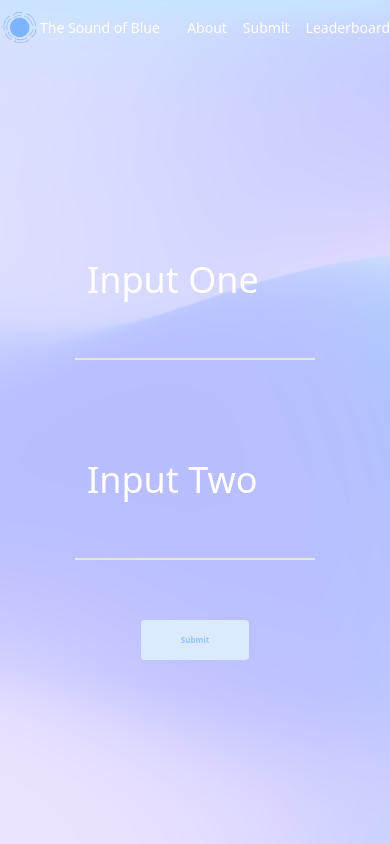
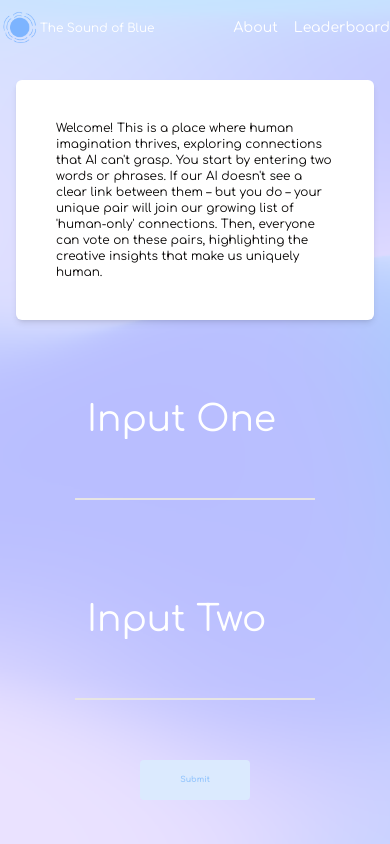
Before and after one commit to jackburrus/thesoundofblue, a Next.js app: page / in a window 390 px wide. Built offline with nearby package versions, Linux system fonts and the light colour scheme; what @supabase/auth-helpers-nextjs would draw is missing.

Commit message:
success/rejection messages added

```diff
--- a/app/layout.tsx
+++ b/app/layout.tsx
@@ -4,11 +4,16 @@ import AppProviders from './AppProviders';
 import Header from '@/components/Header';
 import { Metadata } from 'next';
 import { Gradient } from '@/utils/gradient';
+import { Comfortaa } from 'next/font/google';
 
 const siteConfig = {
 	title: 'The Sound of Blue',
 	description: `The Sound of Blue" is a captivating exploration into the complex tapestry of human thought and creativity. This innovative platform invites users to propose two seemingly unrelated phrases, and our AI calculates a 'relevance score' representing its interpretation of their connection. Phrases with the lowest scores — those connections most elusive to AI but meaningful to us — are compiled for users to upvote or downvote, democratically surfacing connections uniquely human. It's a fascinating blend of cognitive science, AI capabilities, and community engagement, offering a novel perspective on the kaleidoscopic ways we, as humans, perceive and connect ideas.`,
 };
+
+const comfortaa = Comfortaa({
+	subsets: ['latin-ext'],
+});
 
 export const metadata: Metadata = {
 	title: 'The Sound of Blue',
@@ -55,7 +60,7 @@ export default function RootLayout({ children }: { children: React.ReactNode })
 				<body>
 					{/* <Header /> */}
 
-					<main className="min-h-screen  flex flex-col items-center">{children}</main>
+					<main className={`min-h-screen  flex flex-col items-center ${comfortaa.className}`}>{children}</main>
 					<Toaster />
 				</body>
 			</AppProviders>
--- a/app/page.tsx
+++ b/app/page.tsx
@@ -13,15 +13,25 @@ import { useCompletion } from 'ai/react';
 import { Input } from '@/components/ui/input';
 import { Button } from '@/components/ui/button';
 import { useCreatePhrasePair } from '@/utils/react-query-hooks';
-import { useCallback, useEffect } from 'react';
+import { useCallback, useEffect, useState } from 'react';
 import { toast } from 'react-hot-toast';
 import { Gradient } from '@/utils/gradient';
 import Header from '@/components/Header';
+import { BadgeCheck, XCircle } from 'lucide-react';
 
 const formSchema = z.object({
 	inputOne: z.string().min(1).max(20),
 	inputTwo: z.string().min(1).max(20),
 });
+
+const WELCOME_MESSAGE = `Welcome! This is a place where human imagination thrives, exploring connections that AI can't grasp. You start by
+entering two words or phrases. If our AI doesn't see a clear link between them – but you do – your unique pair
+will join our growing list of 'human-only' connections. Then, everyone can vote on these pairs,
+highlighting the creative insights that make us uniquely human.`;
+
+const REJECTION_MESSAGE = `Thank you for your submission! However, our AI found a stronger connection between your phrases than expected. The purpose of 'The Sound of Blue' is to celebrate the unique and abstract connections that humans make - the ones that AI can't quite understand. Please try again with another pair of words or phrases. Let's uncover more connections that truly highlight the power of human imagination!`;
+
+const CONFIRMATION_MESSAGE = `Great job! Your pair of words or phrases has stumped our AI - it couldn't find a strong connection. This means your unique insight has been added to our list! Now, users from all over can vote on your connection, letting us together uncover the beautiful intricacies of human thought. Thanks for contributing to 'The Sound of Blue' and keep those creative connections coming!`;
 
 export default function Index() {
 	const gradient = new Gradient();
@@ -29,6 +39,8 @@ export default function Index() {
 		gradient.initGradient('#gradient-canvas');
 	}, []);
 	const { mutateAsync: mutateCreatePhrasePair } = useCreatePhrasePair();
+	const [activeMessage, setActiveMessage] = useState(WELCOME_MESSAGE);
+	// const [activeMessage, setActiveMessage] = useState(CONFIRMATION_MESSAGE);
 	const form = useForm<z.infer<typeof formSchema>>({
 		resolver: zodResolver(formSchema),
 		defaultValues: {
@@ -36,22 +48,6 @@ export default function Index() {
 			inputTwo: '',
 		},
 	});
-	const { handleSubmit, completion, isLoading, complete } = useCompletion({
-		api: '/api/get-connection-score',
-		body: { phraseOne: form.getValues('inputOne'), phraseTwo: form.getValues('inputTwo') },
-	});
-
-	const getConnectionScore = useCallback(
-		async (c: string) => {
-			const completion = await complete(c);
-			if (!completion) throw new Error('Failed to get connection score');
-			const relevance = JSON.parse(completion);
-			console.log(relevance, 'relavance');
-			// you should more validation here to make sure the response is valid
-			// if (typos?.length && !window.confirm('Typos found… continue?')) return
-		},
-		[complete],
-	);
 
 	async function onSubmit(values: z.infer<typeof formSchema>) {
 		// fetch the data from the api here
@@ -65,12 +61,12 @@ export default function Index() {
 		const connectionScore = await connectionScoreResponse.json();
 		//turn connection score into a number
 
-		console.log(connectionScore, 'connectionScore');
 		if (connectionScore > 10) {
-			toast.error('Connection score is too high');
+			// toast.error('Connection score is too high');
+			setActiveMessage(REJECTION_MESSAGE);
 			return;
 		}
-
+		setActiveMessage(CONFIRMATION_MESSAGE);
 		const phraseOne = values.inputOne;
 		const phraseTwo = values.inputTwo;
 		mutateCreatePhrasePair({ phraseOne, phraseTwo, relevance: connectionScore });
@@ -83,6 +79,15 @@ export default function Index() {
 
 			<Form {...form}>
 				<form className="items-center flex flex-col" onSubmit={form.handleSubmit(onSubmit)}>
+					<div className="bg-white items-center flex flex-col shadow-md mx-4 mt-10 md:max-w-xl rounded-md p-10">
+						{activeMessage === CONFIRMATION_MESSAGE && <BadgeCheck className="mb-5" size={36} color={'#4caf50'} />}
+						<p className={`text-xs ${activeMessage === REJECTION_MESSAGE && 'text-red-400'} `}>{activeMessage}</p>
+						{activeMessage === CONFIRMATION_MESSAGE && (
+							<Link className="mt-5" href="/leaderboard">
+								<Button className="text-xs ">Check out the leaderboard!</Button>
+							</Link>
+						)}
+					</div>
 					<div className="flex flex-col md:flex-row items-center w-full justify-evenly  ">
 						<FormField
 							control={form.control}
--- a/components/Header.tsx
+++ b/components/Header.tsx
@@ -6,7 +6,7 @@ export default function Header() {
 		<header className=" fixed text-white top-0 w-full py-2 md:p-6 bg-transparent flex justify-between items-center">
 			<div className="flex flex-row items-center ">
 				<Image src={'/logos/128.png'} width={40} height={40} alt="Logo of the sound of blue" />
-				<Link href="/" className="z-20 text-sm sm:mb-0">
+				<Link href="/" className="z-20 text-xs md:text-sm sm:mb-0">
 					The Sound of Blue
 				</Link>
 			</div>
@@ -15,9 +15,9 @@ export default function Header() {
 				<Link href="/about" className="z-20 text-sm sm:mb-0">
 					About
 				</Link>
-				<Link href="/" className="z-20 text-sm sm:mb-0">
+				{/* <Link href="/" className="z-20 text-sm sm:mb-0">
 					Submit
-				</Link>
+				</Link> */}
 				<Link href="/leaderboard" className="z-20 text-sm sm:mb-0">
 					Leaderboard
 				</Link>
--- a/components/Leaderboard.tsx
+++ b/components/Leaderboard.tsx
@@ -5,6 +5,7 @@ import React from 'react';
 import VoteButtons from '@/components/VoteButtons';
 import { createColumnHelper, ColumnResizeMode } from '@tanstack/react-table';
 import { PhrasePairRow, PhrasePairTable } from '@/utils/types';
+import Header from './Header';
 
 const columnHelper = createColumnHelper<PhrasePairRow>();
 
```
